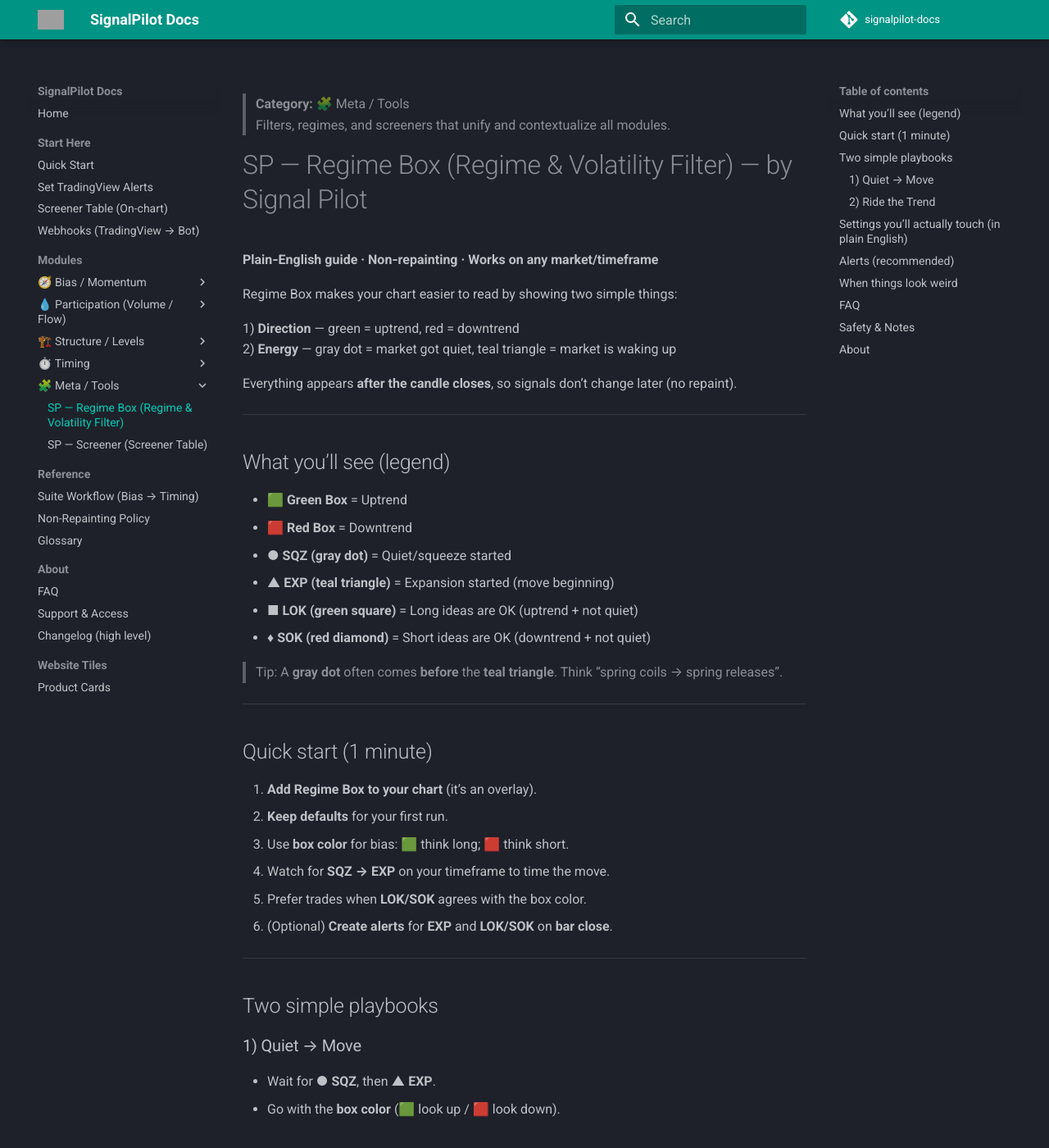
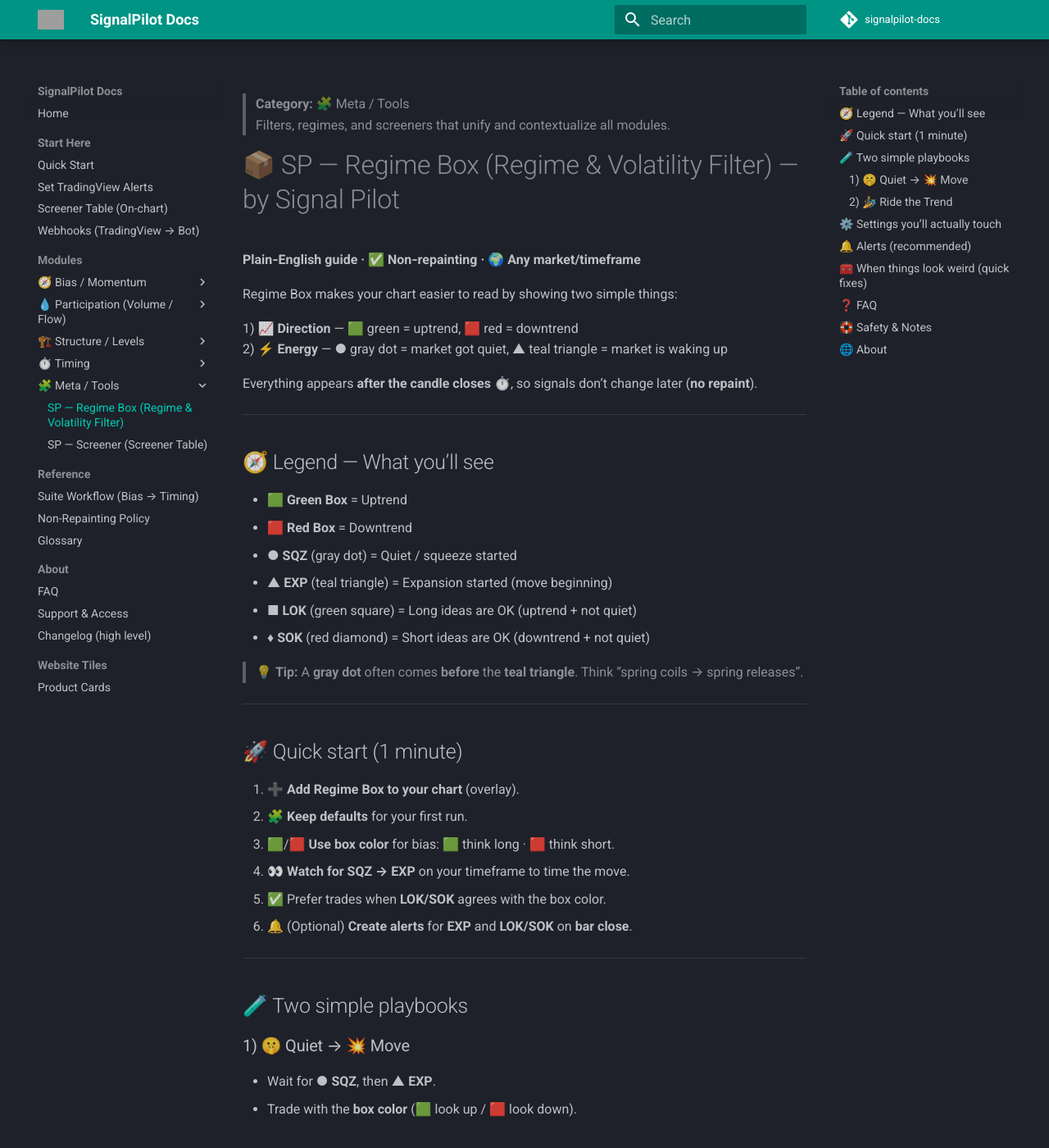
Before and after one commit to Signalpilot/signalpilot-docs, an MkDocs documentation site: the page built from docs/sp-regime-vol-filter.md, in a window 1280 px wide and 1400 px high. Shown: the whole window at 82% size. Built offline with MkDocs 1.6.1 and Material for MkDocs 9.7.7, drawn with Linux system fonts in a browser that asks for light colours; comment, search, counter and statistics services are not loaded; some of the changed text lies outside the part shown; grey boxes are pictures that could not be loaded.

Commit message:
Update sp-regime-vol-filter.md

```diff
--- a/docs/sp-regime-vol-filter.md
+++ b/docs/sp-regime-vol-filter.md
@@ -14,115 +14,117 @@
 > Filters, regimes, and screeners that unify and contextualize all modules.
 
 
-# SP — Regime Box (Regime & Volatility Filter) — by Signal Pilot
-**Plain‑English guide · Non‑repainting · Works on any market/timeframe**
+# 📦 SP — Regime Box (Regime & Volatility Filter) — by Signal Pilot
+**Plain‑English guide · ✅ Non‑repainting · 🌍 Any market/timeframe**
 
 Regime Box makes your chart easier to read by showing two simple things:
 
-1) **Direction** — green = uptrend, red = downtrend
-2) **Energy** — gray dot = market got quiet, teal triangle = market is waking up
+1) 📈 **Direction** — 🟩 green = uptrend, 🟥 red = downtrend
+2) ⚡ **Energy** — ● gray dot = market got quiet, ▲ teal triangle = market is waking up
 
-Everything appears **after the candle closes**, so signals don’t change later (no repaint).
+Everything appears **after the candle closes** ⏱️, so signals don’t change later (**no repaint**).
 
 ---
 
-## What you’ll see (legend)
+## 🧭 Legend — What you’ll see
 
 - 🟩 **Green Box** = Uptrend
 - 🟥 **Red Box** = Downtrend
-- ● **SQZ (gray dot)** = Quiet/squeeze started
-- ▲ **EXP (teal triangle)** = Expansion started (move beginning)
-- ■ **LOK (green square)** = Long ideas are OK (uptrend + not quiet)
-- ♦ **SOK (red diamond)** = Short ideas are OK (downtrend + not quiet)
+- ● **SQZ** (gray dot) = Quiet / squeeze started
+- ▲ **EXP** (teal triangle) = Expansion started (move beginning)
+- ■ **LOK** (green square) = Long ideas are OK (uptrend + not quiet)
+- ♦ **SOK** (red diamond) = Short ideas are OK (downtrend + not quiet)
 
-> Tip: A **gray dot** often comes **before** the **teal triangle**. Think “spring coils → spring releases”.
+> 💡 **Tip:** A **gray dot** often comes **before** the **teal triangle**. Think “spring coils → spring releases”.
 
 ---
 
-## Quick start (1 minute)
+## 🚀 Quick start (1 minute)
 
-1. **Add Regime Box to your chart** (it’s an overlay).
-2. **Keep defaults** for your first run.
-3. Use **box color** for bias: 🟩 think long; 🟥 think short.
-4. Watch for **SQZ → EXP** on your timeframe to time the move.
-5. Prefer trades when **LOK/SOK** agrees with the box color.
-6. (Optional) **Create alerts** for **EXP** and **LOK/SOK** on **bar close**.
+1. ➕ **Add Regime Box to your chart** (overlay).
+2. 🧩 **Keep defaults** for your first run.
+3. 🟩/🟥 **Use box color** for bias: 🟩 think long · 🟥 think short.
+4. 👀 **Watch for SQZ → EXP** on your timeframe to time the move.
+5. ✅ Prefer trades when **LOK/SOK** agrees with the box color.
+6. 🔔 (Optional) **Create alerts** for **EXP** and **LOK/SOK** on **bar close**.
 
 ---
 
-## Two simple playbooks
+## 🧪 Two simple playbooks
 
-### 1) Quiet → Move
+### 1) 🤫 Quiet → 💥 Move
 - Wait for **● SQZ**, then **▲ EXP**.
-- Go with the **box color** (🟩 look up / 🟥 look down).
+- Trade with the **box color** (🟩 look up / 🟥 look down).
 
-### 2) Ride the Trend
+### 2) 🏄 Ride the Trend
 - Box is 🟩 and you see **■ LOK** → look for longs.
 - Box is 🟥 and you see **♦ SOK** → look for shorts.
 
 ---
 
-## Settings you’ll actually touch (in plain English)
+## ⚙️ Settings you’ll actually touch
 
-- **Event cool‑down (default 10 bars):**
+- **Event cool‑down (default 10 bars)** 🔁
   Stops the same marker from repeating too fast.
 
-- **Expansion gate (0–1, default 0.60):**
+- **Expansion gate (0–1, default 0.60)** 🎚️
   Higher = pickier about what counts as “waking up”; lower = more EXP signals.
 
-- **Show LOK/SOK (off by default):**
+- **Show LOK/SOK (off by default)** 🟢🔴
   Turn on if you want the green/red “OK to look” tags on the bottom rail.
 
-> Everything else can stay on defaults until you’re comfortable.
+> 👍 Everything else can stay on defaults until you’re comfortable.
 
 ---
 
-## Alerts (recommended)
+## 🔔 Alerts (recommended)
 
 TradingView → **Create Alert** → Condition: **Regime Box** → Event → **Once per bar close**
 
-- **SP: SQZ ON** — Gray dot (squeeze started)
-- **SP: EXP ON** — Teal triangle (expansion started)
-- **SP: LONG OK** — Green square
-- **SP: SHORT OK** — Red diamond
+- **SP: SQZ ON** — ● Gray dot (squeeze started)
+- **SP: EXP ON** — ▲ Teal triangle (expansion started)
+- **SP: LONG OK** — ■ Green square
+- **SP: SHORT OK** — ♦ Red diamond
+
+> ⏳ Make sure the alert is set to **close of bar** so it won’t repaint.
 
 ---
 
-## When things look weird
+## 🧰 When things look weird (quick fixes)
 
 - **“I’m not getting many signals.”**
   That’s normal—Regime Box avoids noise. If you want more:
-  *lower* the **Expansion gate** a bit or *lower* **Event cool‑down**.
+  🔽 lower **Expansion gate** a bit or 🔽 lower **Event cool‑down**.
 
 - **“Too many EXP markers.”**
-  *Raise* the **Expansion gate** or *increase* **Event cool‑down**.
+  🔼 raise **Expansion gate** or 🔼 increase **Event cool‑down**.
 
 - **“No boxes?”**
-  You might be in a range. Boxes show only when trend conditions are strong enough.
+  You might be in a range (not enough trend strength). That’s okay—sit tight or switch timeframe.
 
 ---
 
-## FAQ
+## ❓ FAQ
 
 **Does this repaint?**
-No. Everything confirms at candle close and stays put.
+❌ No. Everything confirms at candle close and stays put.
 
 **Which markets/timeframes does it work on?**
-Anything on TradingView: crypto, stocks, FX, indices; 1‑minute to weekly.
+🌐 Anything on TradingView: crypto, stocks, FX, indices; ⏱️ 1‑minute to 📅 weekly.
 
 **How do I fit this into my workflow?**
-Use **box color** for bias, **SQZ → EXP** to time momentum, and **LOK/SOK** as a simple green/red “OK” tag.
+🟩/🟥 **Box color** for bias, **SQZ → EXP** to time momentum, and **LOK/SOK** as a simple green/red “OK” tag.
 
 ---
 
-## Safety & Notes
+## 🛟 Safety & Notes
 
-- For **education only**. Not financial advice. Manage your own risk.
-- Name change: previously called **“Regime & Volatility Filter”** — it’s the same tool, now named **Regime Box (Regime & Volatility Filter)**.
+- 🎓 For **education only**. Not financial advice. Manage your own risk.
+- 🏷️ Name update: previously **“Regime & Volatility Filter”** — now **Regime Box (Regime & Volatility Filter)**.
 
 ---
 
-## About
+## 🌐 About
 
-Part of the SignalPilot approach to making charts calmer and clearer.
+Part of the SignalPilot approach to calmer, clearer charts.
 Learn more: **signalpilot.io**
```
